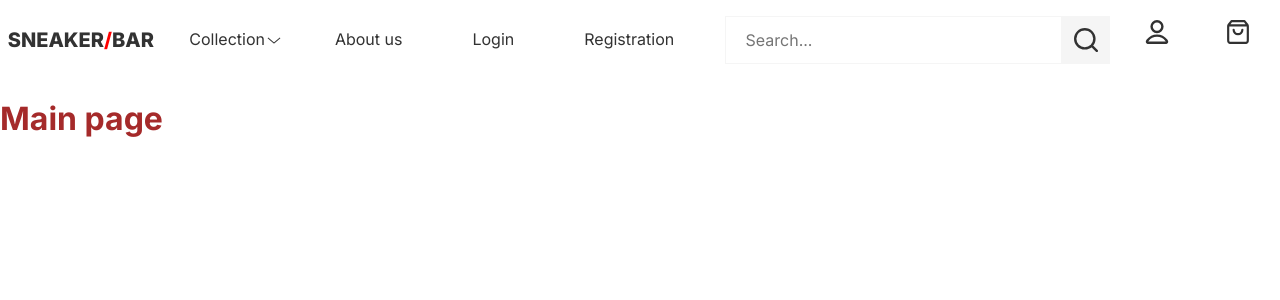
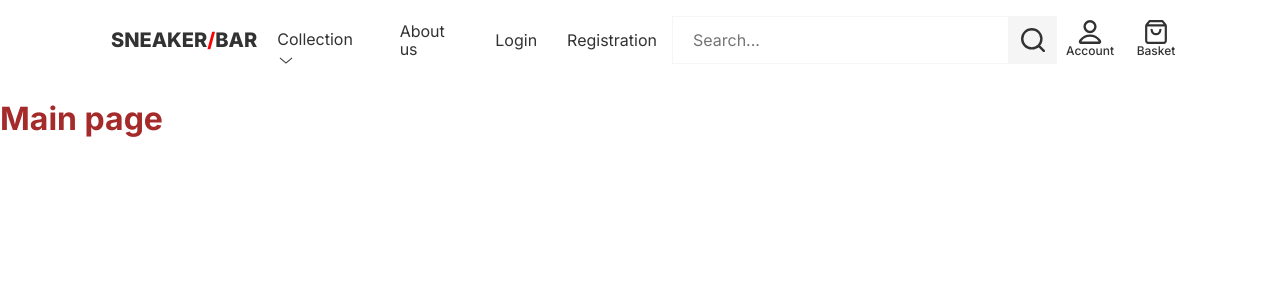
Before and after one commit to juliakocur/eCommerce, a React app: page /#/main in a window 1280 px wide. Shown: the top 300 px of the page. Built offline with nearby package versions, Linux system fonts and the light colour scheme.

Commit message:
feat: add link for icon

```diff
--- a/src/components/Header/Header.scss
+++ b/src/components/Header/Header.scss
@@ -4,4 +4,5 @@
   display: flex;
   justify-content: space-around;
   align-items: center;
+  padding: 0 91px 0 111px;
 }
--- a/src/components/Header/HeaderIcons/HeaderIcons.scss
+++ b/src/components/Header/HeaderIcons/HeaderIcons.scss
@@ -1,14 +1,32 @@
+.wrapperIcons {
+  display: flex;
+}
+
 .userAccount,
 .userBasket {
-  margin-left: 20px;
+  margin: 10px;
   width: 46px;
   height: 40px;
+  font-weight: 500;
+  font-size: 12px;
+  display: flex;
+  flex-direction: column;
+  align-items: center;
+  color: var(--color-black);
+  cursor: pointer;
+}
+
+.userAccount {
+  text-decoration: none;
+}
+
+.userAccount:hover,
+.userBasket:hover {
+  color: #f00;
 }
 
 .userImg,
 .basketImg {
   width: 24px;
   height: 24px;
-  font-weight: 500;
-  font-size: 12px;
 }
--- a/src/components/Header/HeaderIcons/HeaderIcons.tsx
+++ b/src/components/Header/HeaderIcons/HeaderIcons.tsx
@@ -1,16 +1,19 @@
 import './HeaderIcons.scss';
 import basket from '../../../shared/assets/icons/basket.svg';
 import user from '../../../shared/assets/icons/user.svg';
+import { Link } from 'react-router-dom';
 
 const HeaderIcons = () => {
-    return <>
-        <div className="userAccount">
-            <img src={user} alt="search" className="userImg" />
+    return (
+        <div className="wrapperIcons">
+            <Link to="/user" className="userAccount">
+                <img src={user} alt="search" className="userImg" />Account
+            </Link>
+            <div className="userBasket">
+                <img src={basket} alt="search" className="basketImg" />Basket
+            </div>
         </div>
-        <div className="userBasket">
-            <img src={basket} alt="search" className="basketImg" />
-        </div>
-    </>
+    )
 }
 
 export default HeaderIcons;
--- a/src/components/Header/HeaderNav/HeaderNav.scss
+++ b/src/components/Header/HeaderNav/HeaderNav.scss
@@ -2,6 +2,8 @@
   overflow: hidden;
   background-color: var(--color-white);
   display: flex;
+  align-items: center;
+  max-width: 429px;
 }
 
 .navbar a {
@@ -119,7 +121,6 @@
 
 .link {
   margin: 0 15px;
-  padding: 14px 20px;
   text-decoration: none;
   color: var(--color-black);
 }
--- a/src/components/Header/HeaderSearch/HeaderSearch.scss
+++ b/src/components/Header/HeaderSearch/HeaderSearch.scss
@@ -18,4 +18,5 @@
   padding: 12px;
   gap: 10px;
   background-color: var(--color-grey);
+  cursor: pointer;
 }
```
